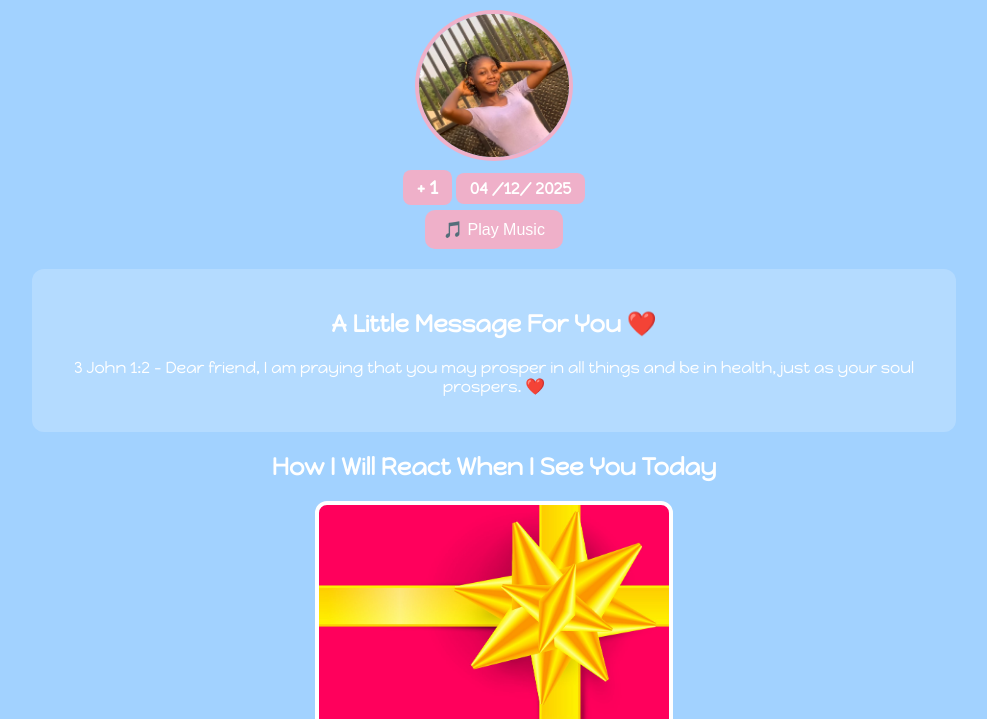
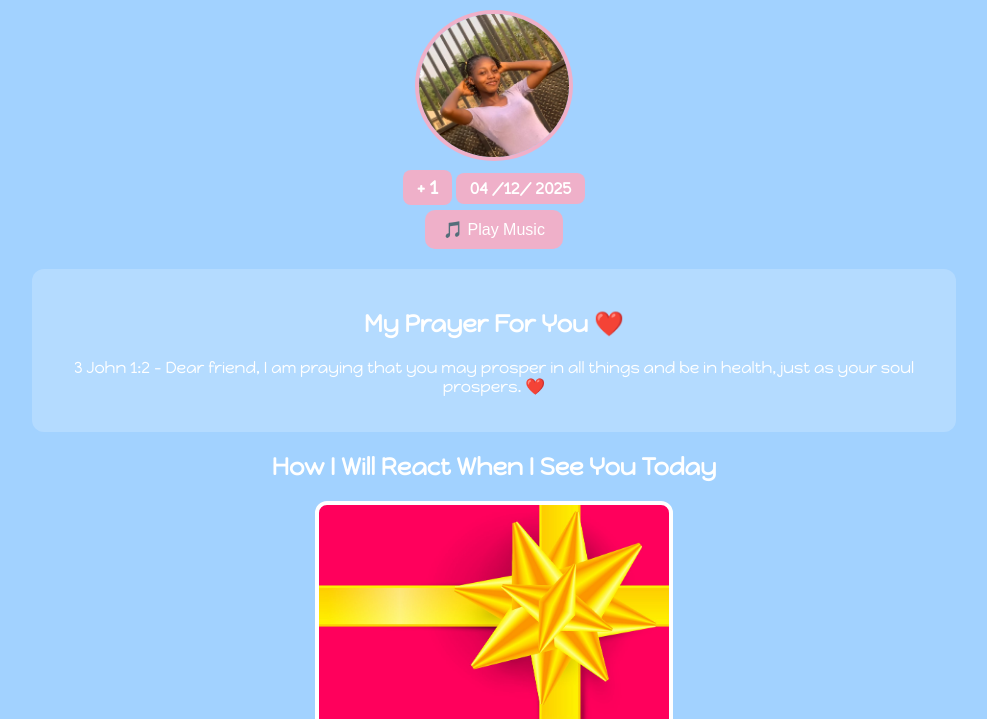
Before and after one commit to hisreal/happiness, a plain HTML site: page index.html in a window 1280 px wide. Shown: the part 81-800 px from the top of the page, without its empty margins (146-1133 px from the left). Drawn offline with Linux system fonts and the light colour scheme.

Commit message:
Update index.html

```diff
--- a/index.html
+++ b/index.html
@@ -23,7 +23,7 @@
     <button class="music-btn" onclick="toggleMusic()">🎵 Play Music</button>
         <!-- Auto Typing Love Letter -->
         <div class="love-letter fade-in">
-            <h2>A Little Message For You ❤️</h2>
+            <h2>My Prayer For You ❤️</h2>
             <p id="typed-text"></p>
         </div>
 
```
